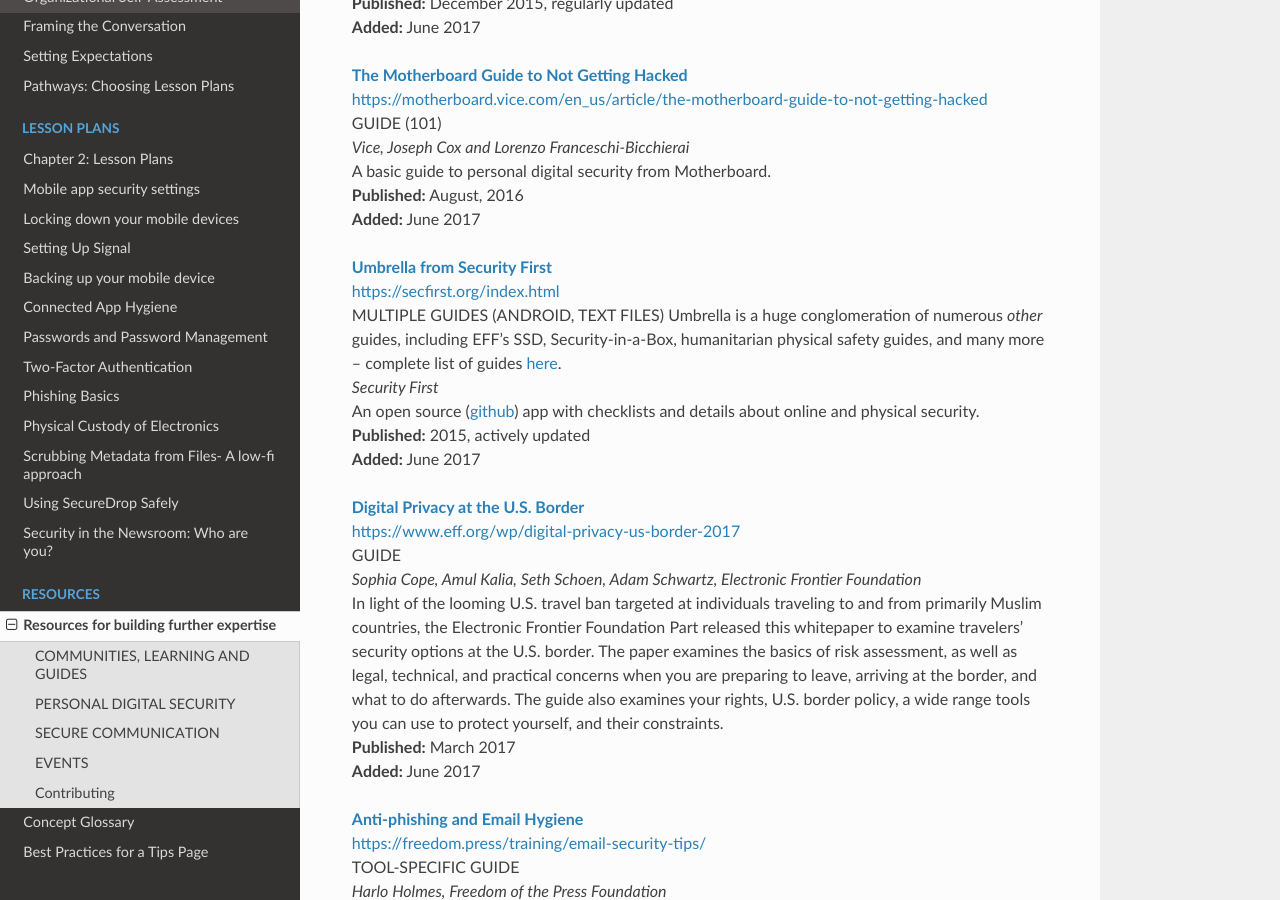
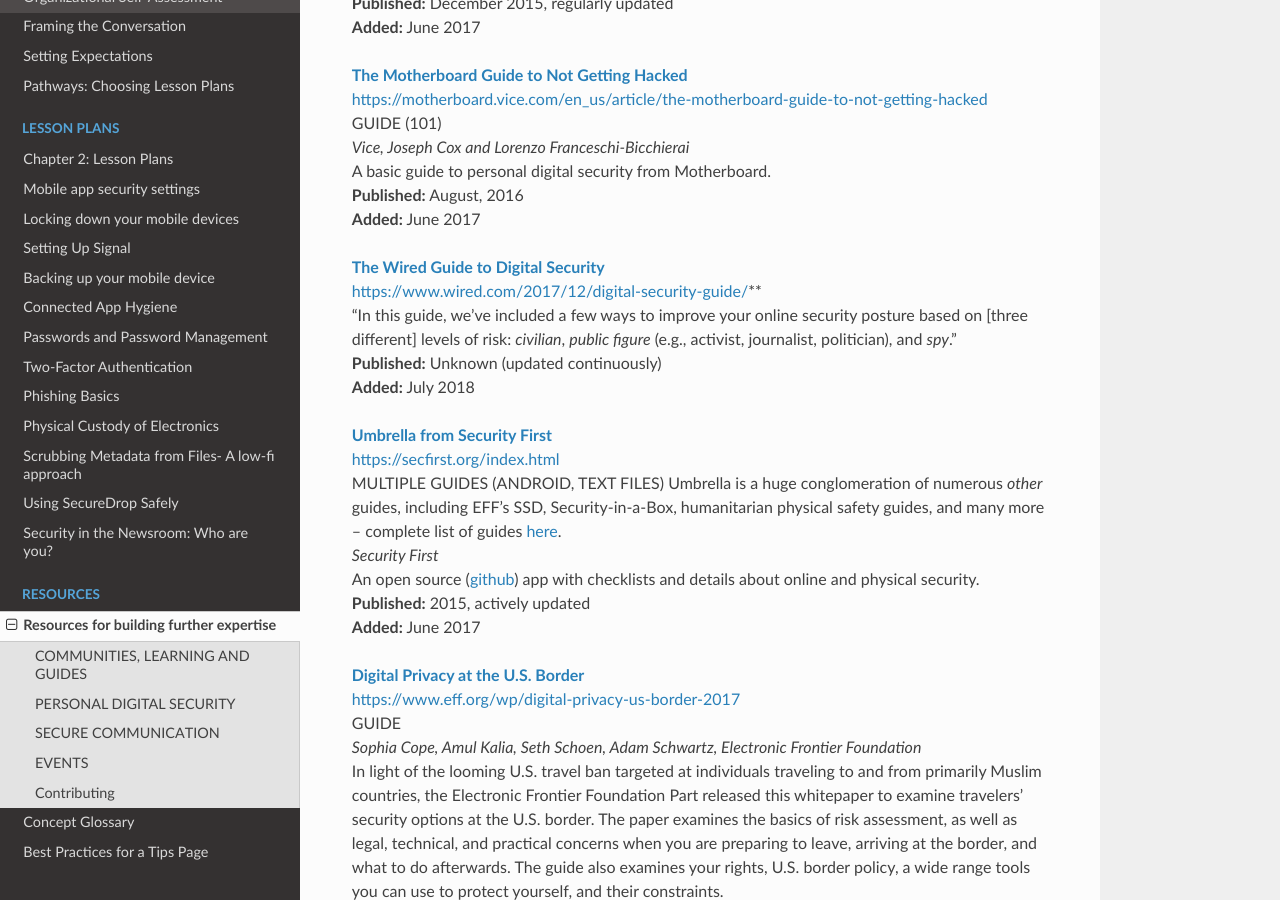
Before and after one commit to OpenNewsLabs/field-guide-security-training-newsroom, a Sphinx documentation site: the page built from docs/Chapter03-01-Resources.md, in a window 1280 px wide and 900 px high, scrolled down 7949 px. Built offline with Sphinx 7.4.7 and the Read the Docs theme 2.0.0, drawn with Linux system fonts in a browser that asks for light colours.

Commit message:
Add Wired Guide to Digital Security

```diff
--- a/docs/Chapter03-01-Resources.md
+++ b/docs/Chapter03-01-Resources.md
@@ -279,6 +279,12 @@
 **Published:** August, 2016<br />
 **Added:** June 2017<br />
 
+**[The Wired Guide to Digital Security](https://www.wired.com/2017/12/digital-security-guide/)**<br />
+[https://www.wired.com/2017/12/digital-security-guide/](https://www.wired.com/2017/12/digital-security-guide/)**<br />
+"In this guide, we’ve included a few ways to improve your online security posture based on [three different] levels of risk: *civilian*, *public figure* (e.g., activist, journalist, politician), and *spy*."<br />
+**Published:** Unknown (updated continuously)<br />
+**Added:** July 2018<br />
+
 **[Umbrella from Security First](https://secfirst.org/index.html)**<br />
 [https://secfirst.org/index.html](https://secfirst.org/index.html)<br />
 MULTIPLE GUIDES (ANDROID, TEXT FILES)  Umbrella is a huge conglomeration of numerous *other* guides, including EFF’s SSD, Security-in-a-Box, humanitarian physical safety guides, and many more -- complete list of guides [here](https://github.com/securityfirst/Umbrella_content).<br />
```
